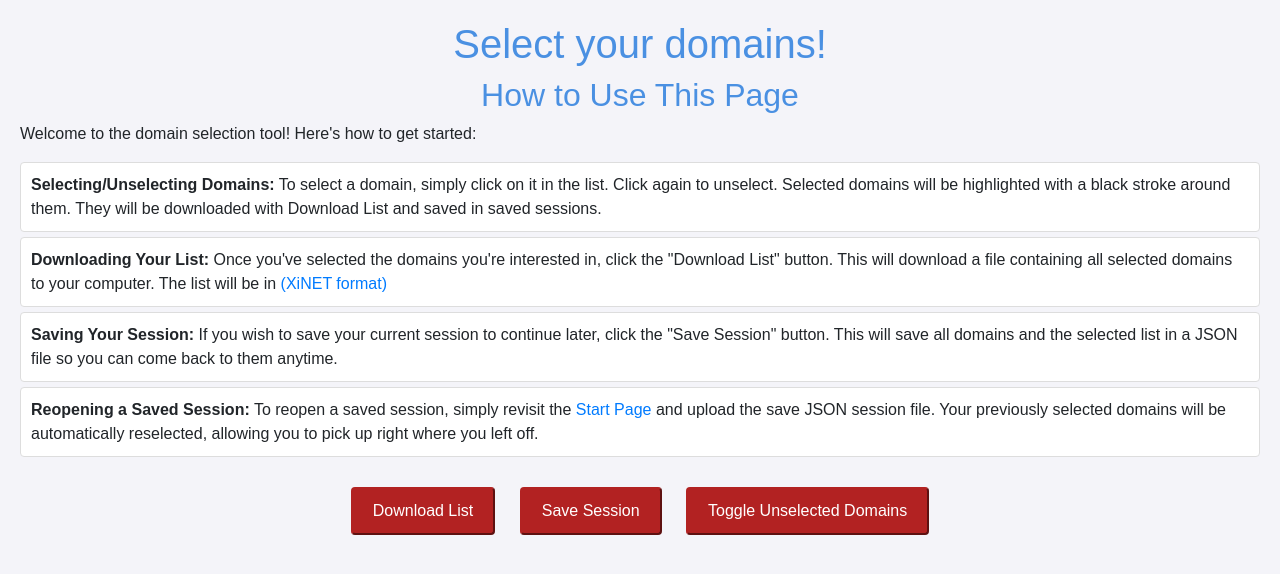
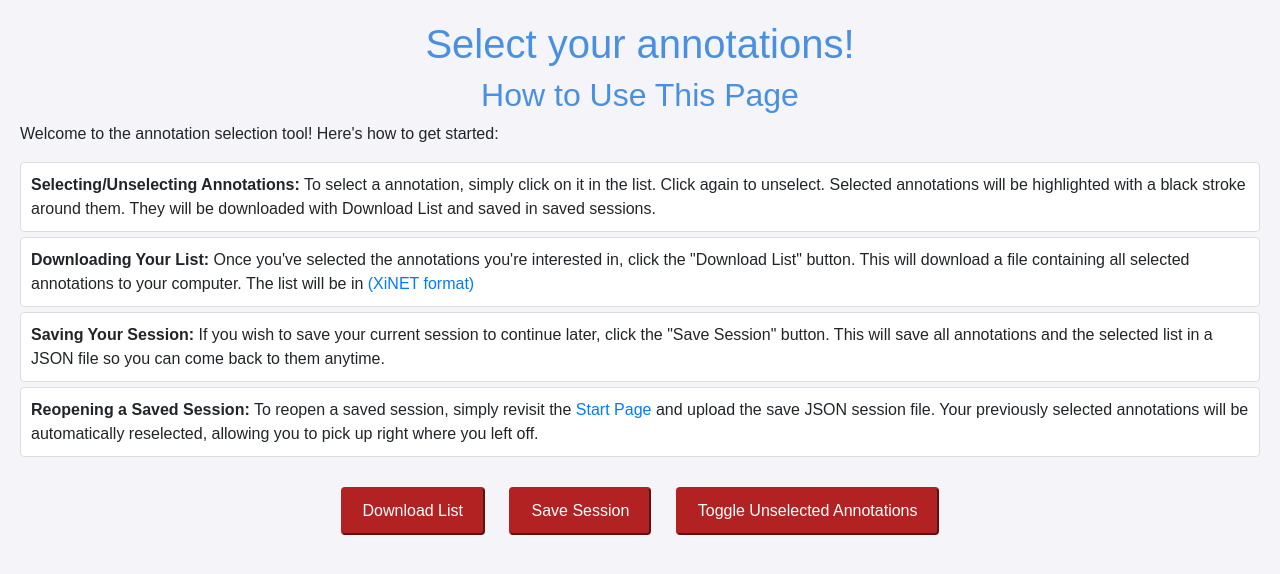
Before and after one commit to KosinskiLab/AnnotationsApp, a Flask app: template templates/annotate.html in a window 1280 px wide. Shown: the top 574 px of the page. Run offline with Flask 3, Linux system fonts and the light colour scheme; the template is opened without the code that fills it, so the values that code supplies are empty; some libraries are stand-ins or nearby versions.

Commit message:
Tidy up custom and annotation/domain naming

```diff
--- a/app.py
+++ b/app.py
@@ -51,7 +51,7 @@ def annotate():
         session_data = upload_session(request)
         protein_data = session_data.get('proteinData', [])
         custom_annotations = session_data.get('customAnnotations', [])
-        prior_annotations = session_data.get('customDomains', [])
+        prior_annotations = session_data.get('savedAnnotations', [])
 
     else:
         protein_ids = request.form['protein_ids'].split()
--- a/templates/annotate.html
+++ b/templates/annotate.html
@@ -1,7 +1,7 @@
 <!DOCTYPE html>
 <html>
 <head>
-    <title>Select your domains!</title>
+    <title>Select your annotations!</title>
     <script src="https://d3js.org/d3.v6.min.js"></script>
     <link href="https://stackpath.bootstrapcdn.com/bootstrap/4.5.2/css/bootstrap.min.css" rel="stylesheet">
     <style>
@@ -28,7 +28,7 @@
             rx: 5;
             ry: 5;
         }
-        .domain-rect {
+        .annotation-rect {
             cursor: pointer;
             stroke: #333;
             stroke-width: 0.5;
@@ -36,10 +36,10 @@
             ry: 5;
             transition: fill 0.2s ease, stroke-width 0.2s ease;
         }
-        .domain-rect-selected {
+        .annotation-rect-selected {
             stroke-width: 3;
         }
-        .domain-rect:hover {
+        .annotation-rect:hover {
             fill: darkgray;
             stroke-width: 5;
         }
@@ -60,7 +60,7 @@
             color: #4a90e2;
             display: block;
         }
-        .domain-label {
+        .annotation-label {
             font-size: 10px;
             fill: black;
             pointer-events: none;
@@ -78,11 +78,11 @@
             pointer-events: none;
             opacity: 0.9;
         }
-        #custom-domain-list {
+        #saved-annotation-list {
             margin-top: 30px;
             text-align: center;
         }
-        #domain-list {
+        #annotation-list {
             display: none;
         }
         #button-container {
@@ -140,36 +140,36 @@
     </style>
 </head>
 <body>
-    <h1>Select your domains!</h1>
+    <h1>Select your annotations!</h1>
     <div class="help-message">
         <h2>How to Use This Page</h2>
-        <p>Welcome to the domain selection tool! Here's how to get started:</p>
+        <p>Welcome to the annotation selection tool! Here's how to get started:</p>
         <ul>
-            <li><strong>Selecting/Unselecting Domains:</strong> To select a domain, simply click on it in the list. Click again to unselect. Selected domains will be highlighted with a black stroke around them. They will be downloaded with Download List and saved in saved sessions.</li>
-            <li><strong>Downloading Your List:</strong> Once you've selected the domains you're interested in, click the "Download List" button. This will download a file containing all selected domains to your computer. The list will be in <a href="https://crosslinkviewer.org/annotationCSV.php">(XiNET format)</a></li>
-            <li><strong>Saving Your Session:</strong> If you wish to save your current session to continue later, click the "Save Session" button. This will save all domains and the selected list in a JSON file so you can come back to them anytime.</li>
-            <li><strong>Reopening a Saved Session:</strong> To reopen a saved session, simply revisit the <a href="/">Start Page</a> and upload the save JSON session file. Your previously selected domains will be automatically reselected, allowing you to pick up right where you left off.</li>
+            <li><strong>Selecting/Unselecting Annotations:</strong> To select a annotation, simply click on it in the list. Click again to unselect. Selected annotations will be highlighted with a black stroke around them. They will be downloaded with Download List and saved in saved sessions.</li>
+            <li><strong>Downloading Your List:</strong> Once you've selected the annotations you're interested in, click the "Download List" button. This will download a file containing all selected annotations to your computer. The list will be in <a href="https://crosslinkviewer.org/annotationCSV.php">(XiNET format)</a></li>
+            <li><strong>Saving Your Session:</strong> If you wish to save your current session to continue later, click the "Save Session" button. This will save all annotations and the selected list in a JSON file so you can come back to them anytime.</li>
+            <li><strong>Reopening a Saved Session:</strong> To reopen a saved session, simply revisit the <a href="/">Start Page</a> and upload the save JSON session file. Your previously selected annotations will be automatically reselected, allowing you to pick up right where you left off.</li>
         </ul>
     </div>
     <div id="button-container">
         <div id="fixed-buttons">
             <button id="download-list">Download List</button>
             <button id="save-session">Save Session</button>
-            <button id="toggle-unselected">Toggle Unselected Domains</button>
+            <button id="toggle-unselected">Toggle Unselected Annotations</button>
         </div>
     </div>
-    <div id="custom-domain-list">
-        <ul id="domain-list"></ul>
+    <div id="saved-annotation-list">
+        <ul id="annotation-list"></ul>
     </div>
     <div id="vis"></div>
     <script>
         var proteinData = {{ protein_data | tojson }};
         var customAnnotations = {{ custom_annotations | tojson }};
-        var customDomains = {{ prior_annotations | tojson }};
+        var savedAnnotations = {{ prior_annotations | tojson }};
         var highlightedProteins = [];
 
-        customDomains.forEach(function(domainData) {
-            addToCustomList(domainData);
+        savedAnnotations.forEach(function(annotationData) {
+            addToSavedList(annotationData);
         });
 
         var margin = {top: 20, right: 20, bottom: 20, left: 150}; // Increased left margin to fit protein names
@@ -303,7 +303,7 @@
             }
             renderAnnotation(annotation, rectY) {
                 const rect = this.proteinGroup.append("rect")
-                    .attr("class", "domain-rect")
+                    .attr("class", "annotation-rect")
                     .attr("x", annotation.start - 1)
                     .attr("y", rectY)
                     .attr("width", annotation.end - annotation.start - (annotation.end === annotation.start ? -1 : 1))
@@ -323,7 +323,7 @@
                 const availableWidth = Math.max(annotation.end - annotation.start - margin, 0);
 
                 this.proteinGroup.append("text")
-                    .attr("class", "domain-label")
+                    .attr("class", "annotation-label")
                     .attr("x", annotation.start + margin)
                     .attr("y", rectY + 8)
                     .text(() => {
@@ -341,7 +341,7 @@
                     });
             }
             addUserInteraction(rect, annotation) {
-                const index = findDomainIndex(this.protein, annotation, customDomains);
+                const index = findAnnotationIndex(this.protein, annotation, savedAnnotations);
                 if (index !== -1) {
                     markSelected(rect.node(), annotation);
                 }
@@ -358,7 +358,7 @@
                 })
                 .on("mouseout", () => {
                     d3.select(rect.node()).attr("fill", annotation.color);
-                    const index = findDomainIndex(this.protein, annotation, customDomains);
+                    const index = findAnnotationIndex(this.protein, annotation, savedAnnotations);
                     if (index === -1) {
                         d3.select(rect.node())
                             .attr("stroke-width", 0.5)
@@ -367,8 +367,8 @@
                     tooltip.transition().duration(0).style("opacity", 0);
                 })
                 .on("click", () => {
-                    const index = findDomainIndex(this.protein, annotation, customDomains);
-                    const domainData = {
+                    const index = findAnnotationIndex(this.protein, annotation, savedAnnotations);
+                    const annotationData = {
                         proteinId: this.protein.id,
                         proteinShortName: this.protein.short_name,
                         name: annotation.name,
@@ -379,13 +379,13 @@
                         sourceId: annotation.sourceId
                     };
                     if (index === -1) {
-                        customDomains.push(domainData);
+                        savedAnnotations.push(annotationData);
                         markSelected(rect.node(), annotation);
-                        addToCustomList(domainData);
+                        addToSavedList(annotationData);
                     } else {
-                        customDomains.splice(index, 1);
+                        savedAnnotations.splice(index, 1);
                         markUnSelected(rect.node(), annotation);
-                        removeFromCustomList(domainData);
+                        removeFromSavedList(annotationData);
                     }
                 });
             }
@@ -425,8 +425,8 @@
             proteinBar.render();
         });
 
-        function findDomainIndex(protein, annotation, customDomains) {
-            return customDomains.findIndex(d =>
+        function findAnnotationIndex(protein, annotation, savedAnnotations) {
+            return savedAnnotations.findIndex(d =>
                 d.proteinId === protein.id &&
                 d.name === annotation.name &&
                 d.start === annotation.start &&
@@ -437,24 +437,24 @@
         }
         function markSelected(element, annotation) {
             d3.select(element)
-                .classed("domain-rect-selected", true)
+                .classed("annotation-rect-selected", true)
                 .attr("stroke", annotation.color === "#000000" ? "white" : "black");
         }
         function markUnSelected(element, annotation) {
             d3.select(element)
-                .classed("domain-rect-selected", false)
+                .classed("annotation-rect-selected", false)
                 .attr("stroke", "#333");
         }
 
-        function addToCustomList(domainData) {
+        function addToSavedList(annotationData) {
             var li = document.createElement("li");
-            li.textContent = `${domainData.proteinId} | ${domainData.name} (${domainData.start}-${domainData.end}) [${domainData.color}]`;
-            li.id = `list-${domainData.proteinId}-${domainData.name}-${domainData.start}-${domainData.end}`;
-            document.getElementById("domain-list").appendChild(li);
+            li.textContent = `${annotationData.proteinId} | ${annotationData.name} (${annotationData.start}-${annotationData.end}) [${annotationData.color}]`;
+            li.id = `list-${annotationData.proteinId}-${annotationData.name}-${annotationData.start}-${annotationData.end}`;
+            document.getElementById("annotation-list").appendChild(li);
         }
 
-        function removeFromCustomList(domainData) {
-            var li = document.getElementById(`list-${domainData.proteinId}-${domainData.name}-${domainData.start}-${domainData.end}`);
+        function removeFromSavedList(annotationData) {
+            var li = document.getElementById(`list-${annotationData.proteinId}-${annotationData.name}-${annotationData.start}-${annotationData.end}`);
             if (li) {
                 li.parentNode.removeChild(li);
             }
@@ -463,7 +463,7 @@
         document.getElementById("download-list").onclick = function() {
             var element = document.createElement('a');
             var header = "ProteinId,AnnotName,StartRes,EndRes,Color,Source,SourceId\n";
-            var fileContent = customDomains.map(d => `sp|${d.proteinId}|${d.proteinShortName},"${d.name}",${d.start},${d.end},${d.color},${d.source},${d.sourceId}`).join('\n');
+            var fileContent = savedAnnotations.map(d => `sp|${d.proteinId}|${d.proteinShortName},"${d.name}",${d.start},${d.end},${d.color},${d.source},${d.sourceId}`).join('\n');
             var file = new Blob([header + fileContent], {type: 'text/plain;charset=utf-8'});
             element.href = URL.createObjectURL(file);
             element.download = 'annotations.csv';
@@ -475,7 +475,7 @@
             var sessionData = {
                 proteinData: proteinData,
                 customAnnotations: customAnnotations,
-                customDomains: customDomains,
+                savedAnnotations: savedAnnotations,
                 highlightedProteins: highlightedProteins
             };
             var element = document.createElement('a');
@@ -488,17 +488,17 @@
         };
 
         document.getElementById("toggle-unselected").onclick = function() {
-            d3.selectAll(".domain-rect")
+            d3.selectAll(".annotation-rect")
                 .each(function(d) {
-                    var isSelected = d3.select(this).classed("domain-rect-selected");
+                    var isSelected = d3.select(this).classed("annotation-rect-selected");
                     if (!isSelected) {
                         d3.select(this).classed("hidden", !d3.select(this).classed("hidden"));
                     }
                 });
-            d3.selectAll(".domain-label")
+            d3.selectAll(".annotation-label")
                 .each(function(d) {
                     var rect = d3.select(this).node().previousSibling;
-                    var isSelected = d3.select(rect).classed("domain-rect-selected");
+                    var isSelected = d3.select(rect).classed("annotation-rect-selected");
                     if (!isSelected) {
                         d3.select(this).classed("hidden", !d3.select(this).classed("hidden"));
                     }
```
Also changed, not shown: 1 other file.
